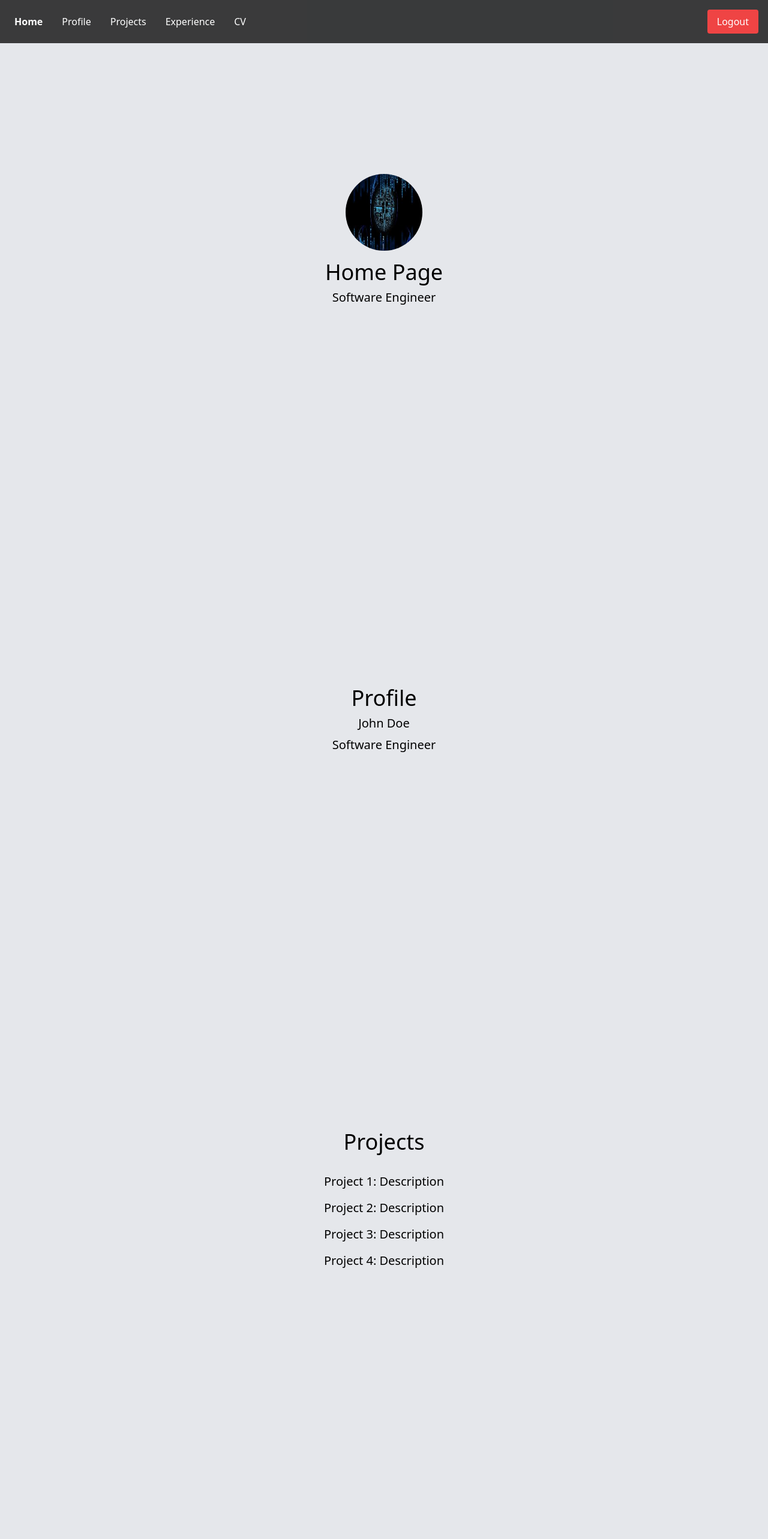
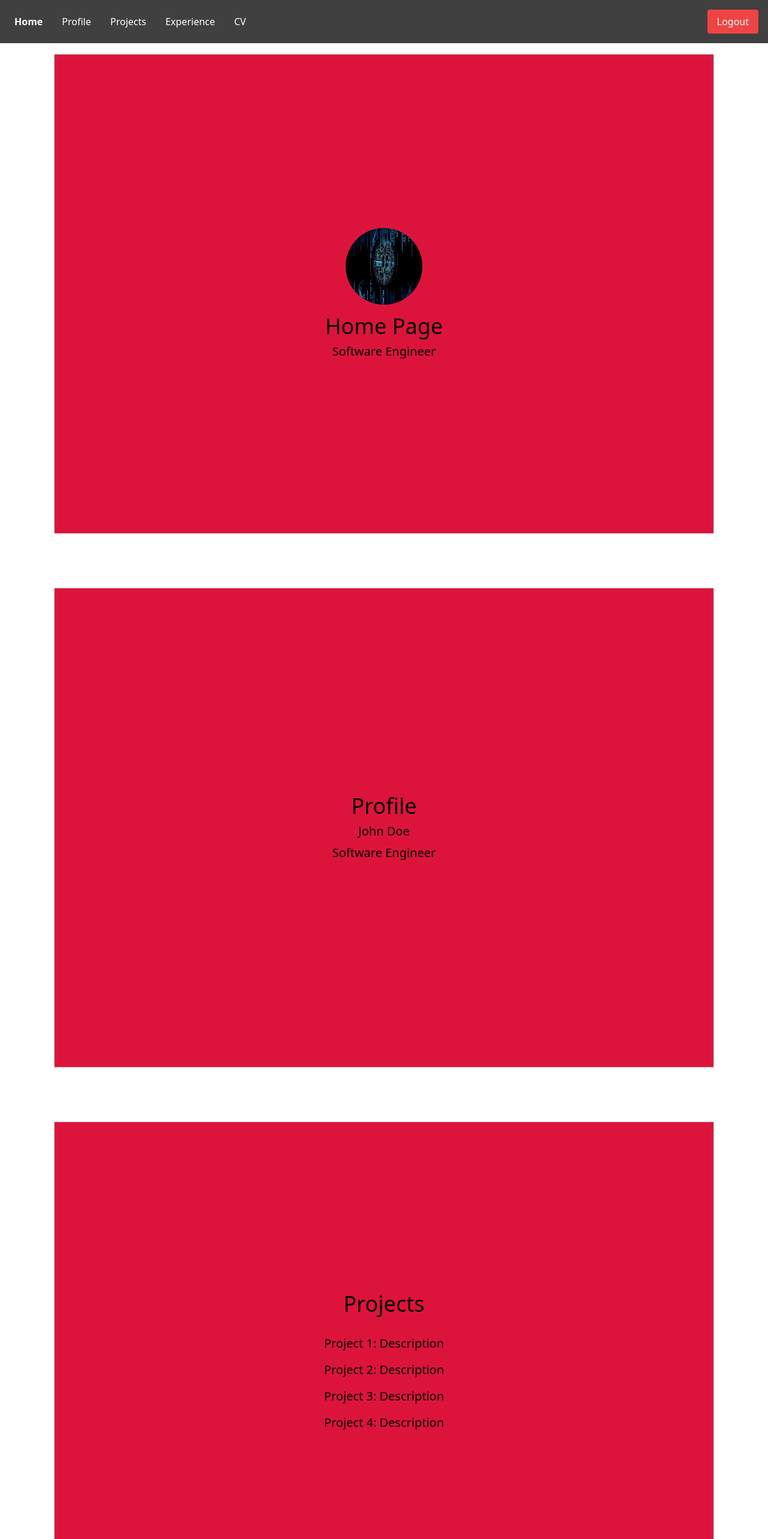
Before and after one commit to mowerah/portfolio, a React (Create React App) app in the folder frontend-1/: page / in a window 1280 px wide. Shown: the top 2566 px of the page at 60% size. Built offline with nearby package versions, Linux system fonts and the light colour scheme; sample sign-in values are in the browser's storage.

Commit message:
added crimson background color for section pages using tailwindcss and border margin 90x

```diff
--- a/frontend-1/src/pages/Home.tsx
+++ b/frontend-1/src/pages/Home.tsx
@@ -7,7 +7,12 @@ const Home = () => {
     <>
       <section
         id="home"
-        className="h-screen flex items-center justify-center bg-gray-200"
+        className="h-screen flex items-center justify-center"
+        style={{
+          backgroundColor: "crimson",
+          margin: "90px",
+          border: "1px solid #ccc",
+        }}
       >
         <div className="text-center">
           <img
@@ -21,7 +26,12 @@ const Home = () => {
       </section>
       <section
         id="profile"
-        className="h-screen flex items-center justify-center bg-gray-200"
+        className="h-screen flex items-center justify-center"
+        style={{
+          backgroundColor: "crimson",
+          margin: "90px",
+          border: "1px solid #ccc",
+        }}
       >
         <div className="text-center">
           <h1 className="text-4xl">Profile</h1>
@@ -31,7 +41,12 @@ const Home = () => {
       </section>
       <section
         id="projects"
-        className="h-screen flex items-center justify-center bg-gray-200"
+        className="h-screen flex items-center justify-center"
+        style={{
+          backgroundColor: "crimson",
+          margin: "90px",
+          border: "1px solid #ccc",
+        }}
       >
         <div className="text-center">
           <h1 className="text-4xl mb-8">Projects</h1>
@@ -45,7 +60,12 @@ const Home = () => {
       </section>
       <section
         id="experience"
-        className="h-screen flex items-center justify-center bg-gray-200"
+        className="h-screen flex items-center justify-center"
+        style={{
+          backgroundColor: "crimson",
+          margin: "90px",
+          border: "1px solid #ccc",
+        }}
       >
         <div className="text-center">
           <h1 className="text-4xl mb-8">Experience</h1>
@@ -58,7 +78,12 @@ const Home = () => {
       </section>
       <section
         id="cv"
-        className="h-screen flex items-center justify-center bg-gray-200"
+        className="h-screen flex items-center justify-center"
+        style={{
+          backgroundColor: "crimson",
+          margin: "90px",
+          border: "1px solid #ccc",
+        }}
       >
         <div className="text-center">
           <h1 className="text-4xl mb-8">Curriculum Vitae</h1>
```
